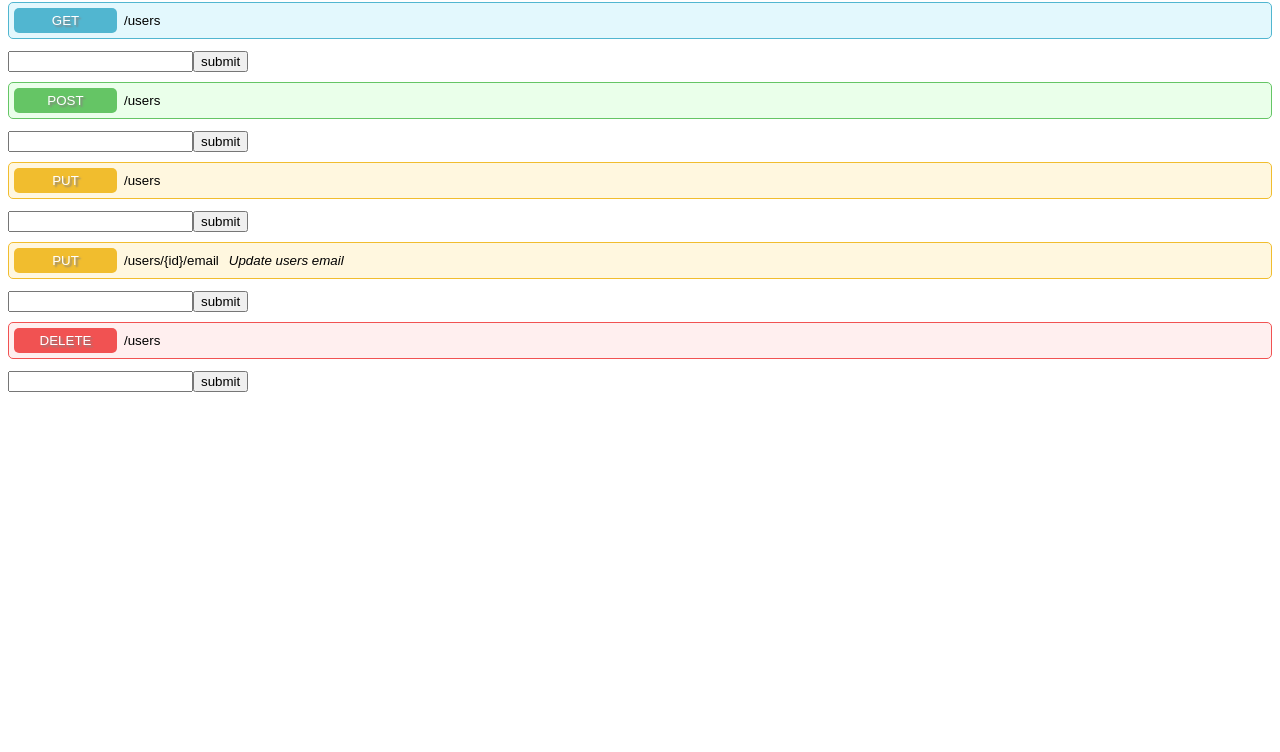
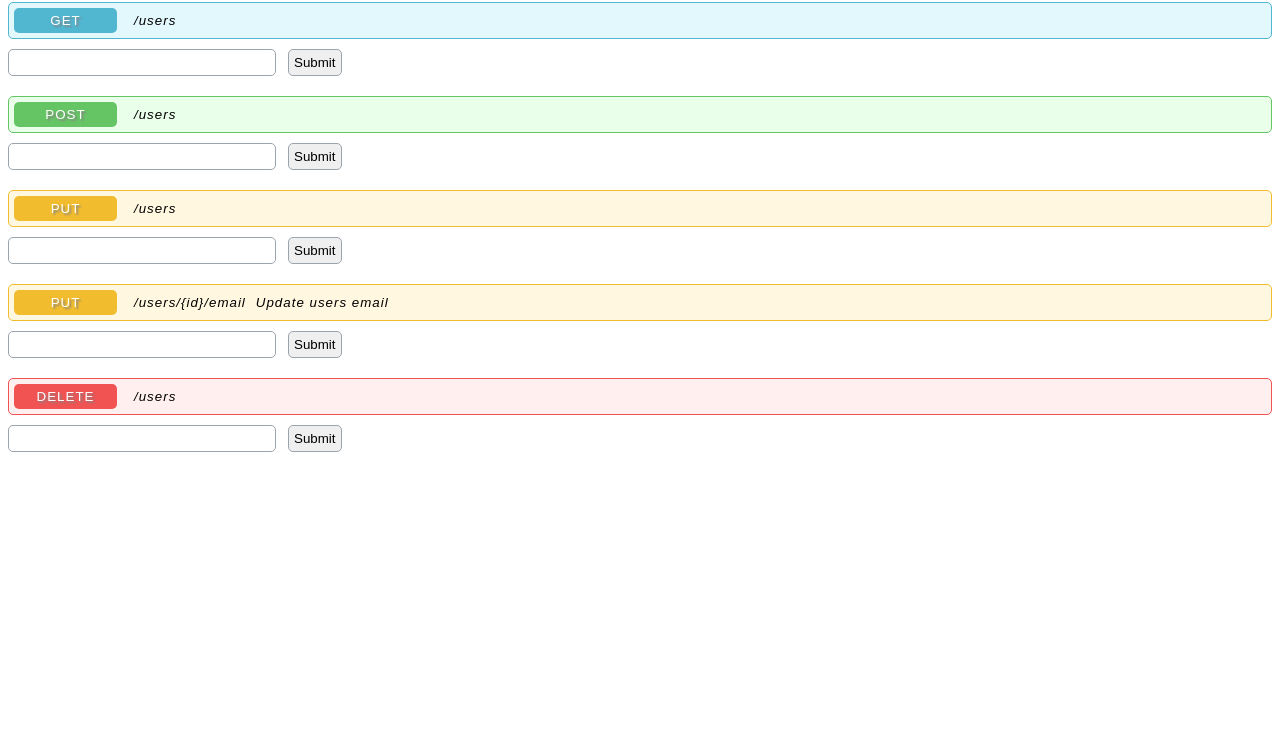
Before and after one commit to andreMc05/api_tunnel, a website: page public/index.html in a window 1280 px wide. Shown: the part 48-800 px from the top of the page. Drawn offline with Linux system fonts and the light colour scheme.

Commit message:
DOM templating and styling base set.

```diff
--- a/public/css/base.css
+++ b/public/css/base.css
@@ -18,6 +18,18 @@ form{
     border-radius: 5px;
     width: 100%;
     grid-template-columns: 110px 3fr 1fr;
+    letter-spacing: .1rem;
+}
+
+.api-row+form input, .api-row+form button{
+    padding: 5px;
+    border-radius: 5px;
+    border: solid 1px #9ba4ad;
+}
+
+.api-row+form input{
+    width: 20vw;
+    outline: none;
 }
 
 .api-method{
--- a/public/index.html
+++ b/public/index.html
@@ -4,98 +4,10 @@
 <head>
     <!-- ... -->
     <link rel="stylesheet" href="/css/base.css">
+    <script  type="text/javascript" src="/src/base.js"></script>
 </head>
 <body>
-    <h1>API Tester</h1>
+    <h1>API Tunnel</h1>
     <div id="apiList"></div>
-    <form id="apiForm">
-        <!-- ... existing form elements ... -->
-    </form>
-    <pre id="response"></pre>
-
-    <script>
-        // Fetch and display API endpoints
-        async function loadApiEndpoints() {
-            const response = await fetch('/apis/api-endpoints.json');
-            const apiEndpoints = await response.json();
-            const list = document.getElementById('apiList');
-            apiEndpoints.forEach(endpoint => {
-                const itemRow = document.createElement('button');
-                const itemPath = document.createElement('span');
-                const itemDetails = document.createElement('div');
-                const itemDisc = document.createElement('span');
-                const itemSpan = document.createElement('span');
-                const itemForm = document.createElement('form');
-                const itemInput = document.createElement('input');
-                const itemBtn = document.createElement('button');
-                console.log('---------------------- fetch data',itemRow );
-
-
-                itemPath.textContent = `${endpoint.path}`;
-                itemRow.classList.add('api-row')
-                itemSpan.textContent = `${endpoint.method}`;
-                itemSpan.classList.add('api-method');
-                itemDetails.classList.add('method-details');
-                itemBtn.textContent = 'submit';
-                itemRow.addEventListener('click', toggleInput)
-                //item.onclick = () => {
-                //    document.getElementById('url').value = endpoint.path;
-                //    document.getElementById('method').value = endpoint.method;
-                //};
-
-                if(!!endpoint.parameter){
-                    itemPath.textContent = `${endpoint.path}/${endpoint.parameter}`;
-                    itemRow.prepend(itemPath);
-                }
-
-                if(!!endpoint.description){
-                    itemDisc.classList.add('method-details--description');
-                    itemDisc.textContent = `${endpoint.description}`;
-                    itemPath.append(itemDisc);
-                }
-
-
-                switch(endpoint.method) {
-                    case 'GET':
-                        itemRow.classList.add('api-row--get');
-                        itemSpan.classList.add('api-method--get');
-                        break;
-                    case 'POST':
-                        itemRow.classList.add('api-row--post');
-                        itemSpan.classList.add('api-method--post');
-                        break;
-                    case 'PUT':
-                        itemRow.classList.add('api-row--put');
-                        itemSpan.classList.add('api-method--put');
-                        break;
-                    case 'DELETE':
-                        itemRow.classList.add('api-row--delete');
-                        itemSpan.classList.add('api-method--delete');
-                        break;
-                    default:
-                        console.log(`There was no color matching found for ${color}.`);
-                }
-
-
-                itemDetails.prepend(itemPath);
-                itemRow.prepend(itemSpan, itemDetails);
-                list.appendChild(itemRow);
-                itemForm.appendChild(itemInput);
-                itemForm.appendChild(itemBtn);
-                list.appendChild(itemForm);
-            });
-        }
-
-
-        function toggleInput(){
-
-            console.log('---------------------- fetch data', this.parent);
-            console.dir(this);
-        }
-
-        loadApiEndpoints();
-
-        // ... existing form submission script ...
-    </script>
 </body>
 </html>
--- /dev/null
+++ b/public/src/base.js
@@ -0,0 +1,104 @@
+const api_tunnel = (function (){
+    const apiTemplateString = `
+    <div>
+        <button class="api-row">
+            <span class="api-method"></span>
+            <div class="method-details">
+                <span class="method-details--description"></span>
+            </div>
+        </button>
+        <form>
+            <input>
+            <button>Submit</button>
+        </form>
+        <pre id="response"></pre>
+    </div>
+    `;
+    const pathDescription = `<span class="method-details--description"></span>`;
+    const template = document.createElement('template');
+
+    loadApiEndpoints();
+
+    // Fetch and display API endpoints
+    async function loadApiEndpoints() {
+        const response = await fetch('/apis/api-endpoints.json');
+        const apiEndpoints = await response.json();
+        const list = document.getElementById('apiList');
+        createApiDom(apiEndpoints);
+    }
+
+    function createDomFromStrings(str){
+        const template = document.createElement('template');
+        template.innerHTML = sanitizeHtml(str);
+        return template.content.cloneNode(true);
+    }
+
+    function createApiDom(data){
+        const node = document.createRange().createContextualFragment(apiTemplateString);
+        const template = document.createDocumentFragment();
+        data.forEach(endpoint => {
+            const templateMain = createDomFromStrings(apiTemplateString);
+            const templateRow = templateMain.querySelector('.api-row');
+            const templateMethod = templateMain.querySelector('.api-method');
+            const templateMethodDetails = templateMain.querySelector('.method-details>span');
+
+
+            templateMethod.textContent = `${endpoint.method}`;
+            if(!!endpoint.parameter){
+                templateMethodDetails.textContent = `${endpoint.path}/${endpoint.parameter}`;
+            } else {
+                templateMethodDetails.textContent = `${endpoint.path}`;
+            }
+
+            if(!!endpoint.description){
+                const enpointDesc = createDomFromStrings(pathDescription).querySelector('.method-details--description');
+                enpointDesc.textContent = `${endpoint.description}`;
+                templateMethodDetails.appendChild(enpointDesc);
+            }
+
+            switch(endpoint.method) {
+                case 'GET':
+                    templateRow.classList.add('api-row--get');
+                    templateMethod.classList.add('api-method--get');
+                    break;
+                case 'POST':
+                    templateRow.classList.add('api-row--post');
+                    templateMethod.classList.add('api-method--post');
+                    break;
+                case 'PUT':
+                    templateRow.classList.add('api-row--put');
+                    templateMethod.classList.add('api-method--put');
+                    break;
+                case 'DELETE':
+                    templateRow.classList.add('api-row--delete');
+                    templateMethod.classList.add('api-method--delete');
+                    break;
+                default:
+                    console.log(`There was no color matching found for ${color}.`);
+            }
+
+            template.appendChild(templateMain);
+            document.querySelector('#apiList').appendChild(templateMain);
+        });
+
+        document.querySelector('#apiList').appendChild(template);
+    }
+
+    function sanitizeHtml(htmlString) {
+        // Remove script tags and their content
+        htmlString = htmlString.replace(/<script[^>]*>([\S\s]*?)<\/script>/gmi, '');
+
+        // Remove event handlers from tags
+        htmlString = htmlString.replace(/ on\w+="[^"]*"/g, '');
+
+        // Remove javascript: from href and action attributes
+        htmlString = htmlString.replace(/(href|action)="javascript:[^"]*"/g, '');
+
+        return htmlString;
+    }
+
+    function toggleInput(){
+        console.log('---------------------- fetch data', this.parent);
+        console.dir(this);
+    }
+}(window.apiTunnel = window.apiTunnel || {} ));
```
